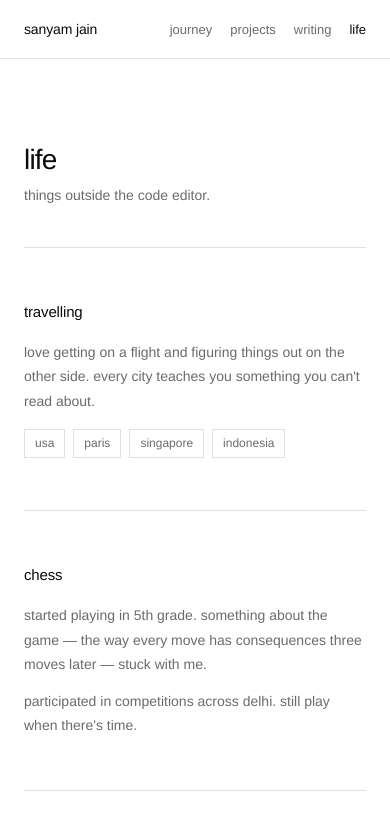
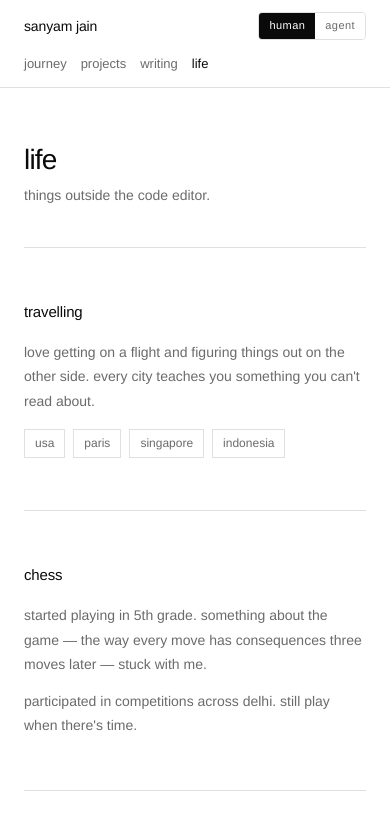
Before and after one commit to Sj0605-DataSci/sanyam-portfolio, a website built with Vite: page life.html in a window 390 px wide. Shown: the top 840 px of the page. Built offline with nearby package versions, Linux system fonts and the light colour scheme; some packages are replaced by stand-ins of ours.

Commit message:
fix: add life to index footer, mode-toggle to life page, mobile nav responsiveness
Co-Authored-By: Claude Sonnet 4.6 <noreply@anthropic.com>

```diff
--- a/life.html
+++ b/life.html
@@ -83,6 +83,10 @@
       <li><a href="blogs">writing</a></li>
       <li><a href="life" class="active">life</a></li>
     </ul>
+    <div class="mode-toggle">
+      <a href="/" class="active">human</a>
+      <a href="agent">agent</a>
+    </div>
   </div>
 </nav>
 
--- a/styles.css
+++ b/styles.css
@@ -425,8 +425,23 @@ a.project-card { cursor: pointer; }
 
 /* ── responsive ── */
 @media (max-width: 600px) {
-  nav ul { gap: 18px; }
+  nav .inner {
+    flex-wrap: wrap;
+    gap: 10px 0;
+    padding: 12px 0;
+  }
+  nav ul {
+    gap: 14px;
+    order: 3;
+    width: 100%;
+  }
+  .mode-toggle { margin-left: auto; }
+
   .blog-item { flex-direction: column; gap: 4px; }
+  .blog-excerpt { white-space: normal; }
   .blog-date { font-size: 11px; }
-  footer .inner { flex-direction: column; gap: 12px; align-items: flex-start; }
+
+  .site-footer .inner { grid-template-columns: 1fr 1fr; }
+
+  .project-tags { gap: 4px; }
 }
```
Also changed, not shown: index.html (+1 -0 lines).
